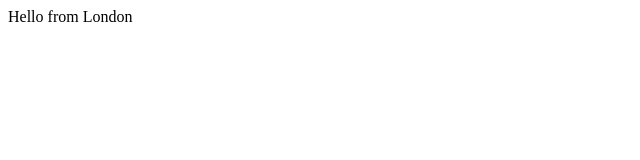
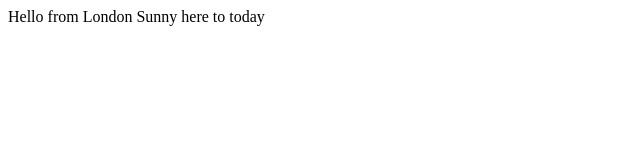
Before and after one commit to pmwtraining/c9hello, a plain HTML site: page index.html in a window 1280 px wide. Shown: the whole page, without its empty margins (0-640 px from the left). Drawn offline with Linux system fonts and the light colour scheme.

Commit message:
edited file

```diff
--- a/index.html
+++ b/index.html
@@ -8,5 +8,7 @@
 </head>
 <body>
     Hello from London
+
+    Sunny here to today
 </body>
 </html>
```
